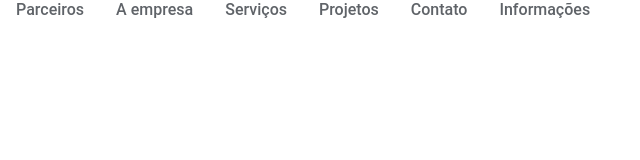
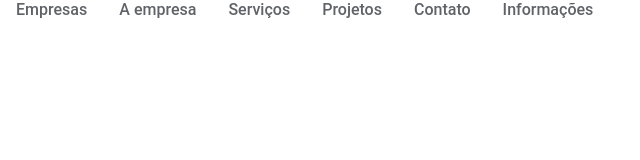
Before and after one commit to mathensousaa/industrial-service, a Next.js app: page /components/Menu/Menu in a window 1280 px wide. Shown: the top 160 px of the page, without its empty margins (0-640 px from the left). Built offline with nearby package versions, Linux system fonts and the light colour scheme.

Commit message:
editing header

```diff
--- a/pages/components/Menu/Menu.js
+++ b/pages/components/Menu/Menu.js
@@ -7,7 +7,7 @@ export default function Menu () {
         <nav className={styles.menu}>
             <ul>
                 <li>
-                    <Link href="#partners">Parceiros</Link>
+                    <Link href="#partners">Empresas</Link>
                 </li>
                 <li>
                     <Link href="#company">A empresa</Link>
```
